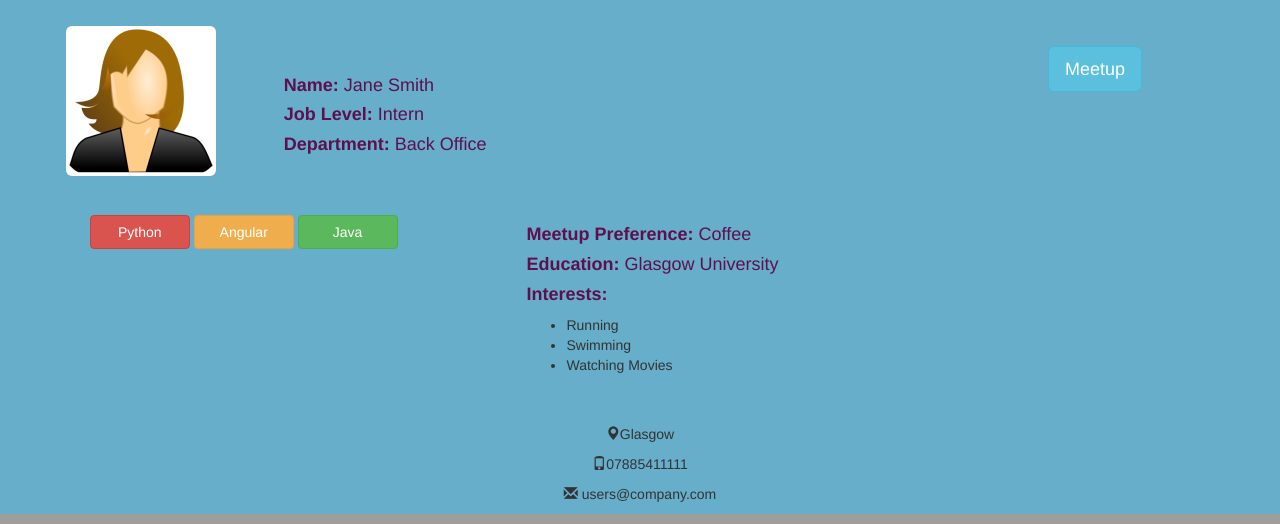
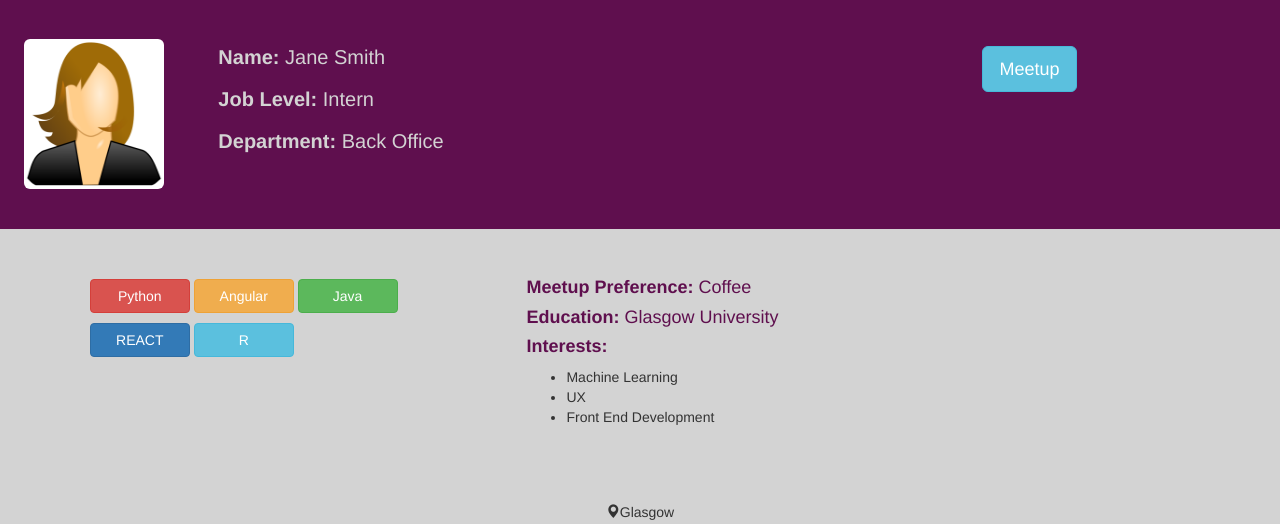
Before and after one commit to Edsterr/networx, a Python web app: template templates/profile.html in a window 1280 px wide. Shown: the top 524 px of the page. Run offline with Jinja, Linux system fonts and the light colour scheme; the template is opened without the code that fills it, so the values that code supplies are empty; some libraries are stand-ins or nearby versions; grey boxes are pictures that could not be loaded.

Commit message:
udpated button styles and interests list

```diff
--- a/templates/profile.html
+++ b/templates/profile.html
@@ -11,7 +11,12 @@
   <style>
 
   body {
-    background-color: #67AECA;
+    background-color: #d3d3d3;
+  }
+
+  h3{
+   color: #d3d3d3;
+   font-size: 20px;
   }
 
   h4{
@@ -23,15 +28,15 @@
 
 <body id="profilePage">
 
-  <div class="row">
-    <div class="col-xs-12 col-sm-2" style="margin-left: 5%; margin-top: 2%;">
+  <div class="row" style="background-color: #5F0F4E;">
+    <div class="col-xs-12 col-sm-2" style="padding: 3%;">
 	     <img class="img-rounded img-responsive" src="pictures/avatar-female.png" alt="Profile Image " style="width:150px;height:150px;">
     </div>
 
-    <div class="col-xs-12 col-sm-7" style="margin-top: 5%;">
-      <h4><strong>Name:</strong> Jane Smith</h4>
-      <h4><strong>Job Level:</strong> Intern</h4>
-      <h4><strong>Department:</strong> Back Office</h4>
+    <div class="col-xs-12 col-sm-7" style="margin-top: 2%;">
+      <h3><strong>Name:</strong> Jane Smith</h3>
+      <h3><strong>Job Level:</strong> Intern</h3>
+      <h3><strong>Department:</strong> Back Office</h3>
     </div>
 
     <div class="col-xs-12 col-sm-1" style="margin-top: 2%;">
@@ -43,27 +48,29 @@
 
  <div class="row">
 
-   <div class="col-xs-12 col-sm-4" style="margin-left: 5%; padding: 3%;">
-     <button class="btn btn-danger" style="width: 100px;">Python</button>
-     <button class="btn btn-warning" style="width: 100px;">Angular</button>
-     <button class="btn btn-success" style="width: 100px;">Java</button>
+   <div class="col-xs-12 col-sm-4" style="margin-left: 5%; padding: 3%; background-color: #d3d3d3;">
+     <button class="btn btn-danger" style="width: 100px; margin-top: 3%;">Python</button>
+     <button class="btn btn-warning" style="width: 100px; margin-top: 3%;">Angular</button>
+     <button class="btn btn-success" style="width: 100px; margin-top: 3%;">Java</button>
+     <button class="btn btn-primary" style="width: 100px; margin-top: 3%;">REACT</button>
+     <button class="btn btn-info" style="width: 100px; margin-top: 3%;">R</button>
    </div>
 
-    <div class="col-xs-12 col-sm-6" style="padding: 3%;">
+    <div class="col-xs-12 col-sm-6" style="padding: 3%; background-color: #d3d3d3;">
       <h4><strong>Meetup Preference:</strong> Coffee</h4>
       <h4><strong>Education:</strong> Glasgow University</h4>
       <h4><strong>Interests:</strong></h4>
       <ul>
-        <li>Running</li>
-        <li>Swimming</li>
-        <li>Watching Movies</li>
+        <li>Machine Learning</li>
+        <li>UX</li>
+        <li>Front End Development</li>
       </ul>
     </div>
 
   </div>
 
 <!-- Container (Contact Section) -->
-<div id="contact" class="container-fluid bg-grey text-center" align="center">
+<div id="contact" class="container-fluid bg-grey text-center" align="center" style="padding: 2%;">
       <p><span class="glyphicon glyphicon-map-marker"></span>Glasgow</p>
       <p><span class="glyphicon glyphicon-phone"></span>07885411111</p>
       <p><span class="glyphicon glyphicon-envelope"></span> users@company.com</p>
```
